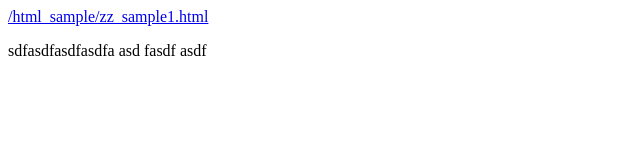
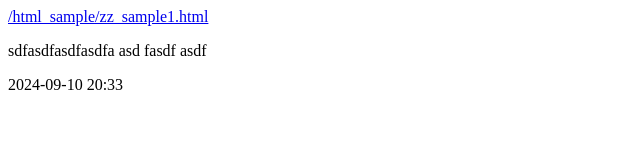
Before and after one commit to illeesam/23jsonToHtml_simple, a plain HTML site: page index.html in a window 1280 px wide. Shown: the whole page, without its empty margins (0-640 px from the left). Drawn offline with Linux system fonts and the light colour scheme.

Commit message:
Update index.html

```diff
--- a/index.html
+++ b/index.html
@@ -6,5 +6,6 @@
 <body onload="load()">
     <p><a href="/html_sample/zz_sample1.html" target="_blank">/html_sample/zz_sample1.html</a></p>
     sdfasdfasdfasdfa asd fasdf asdf
+    <p> 2024-09-10 20:33 </p>
 </body>
 <form>
```
